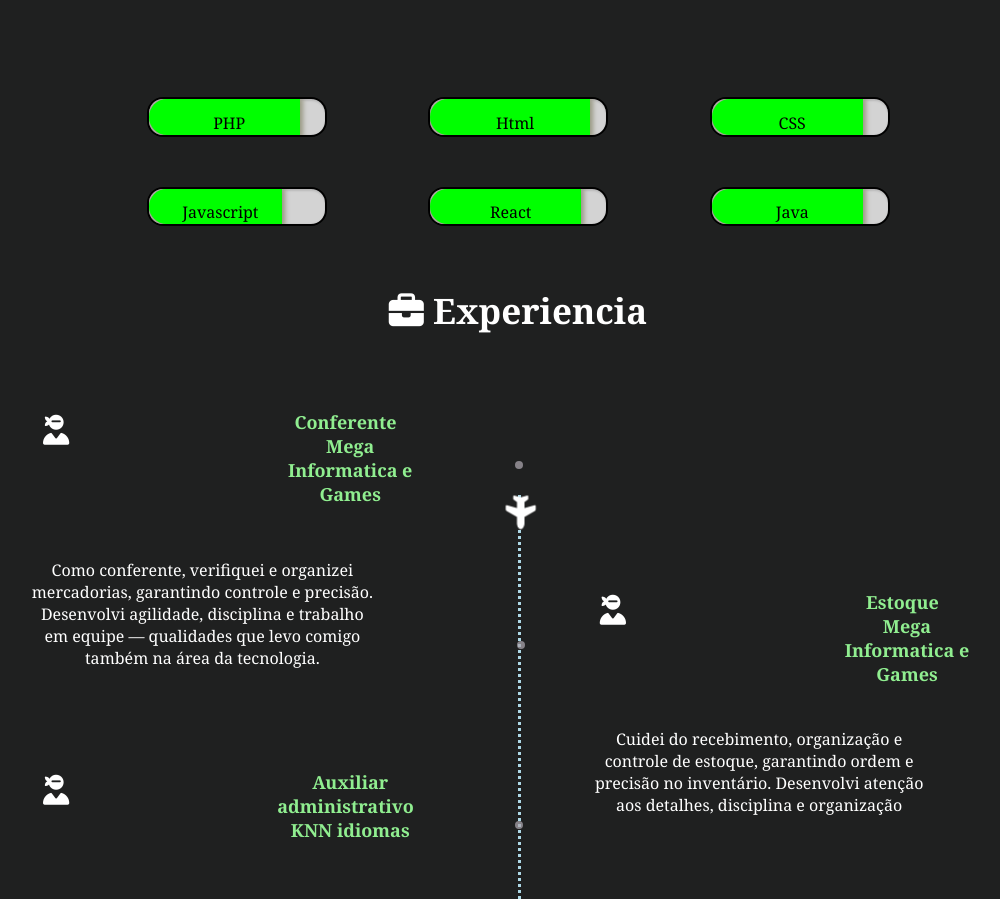
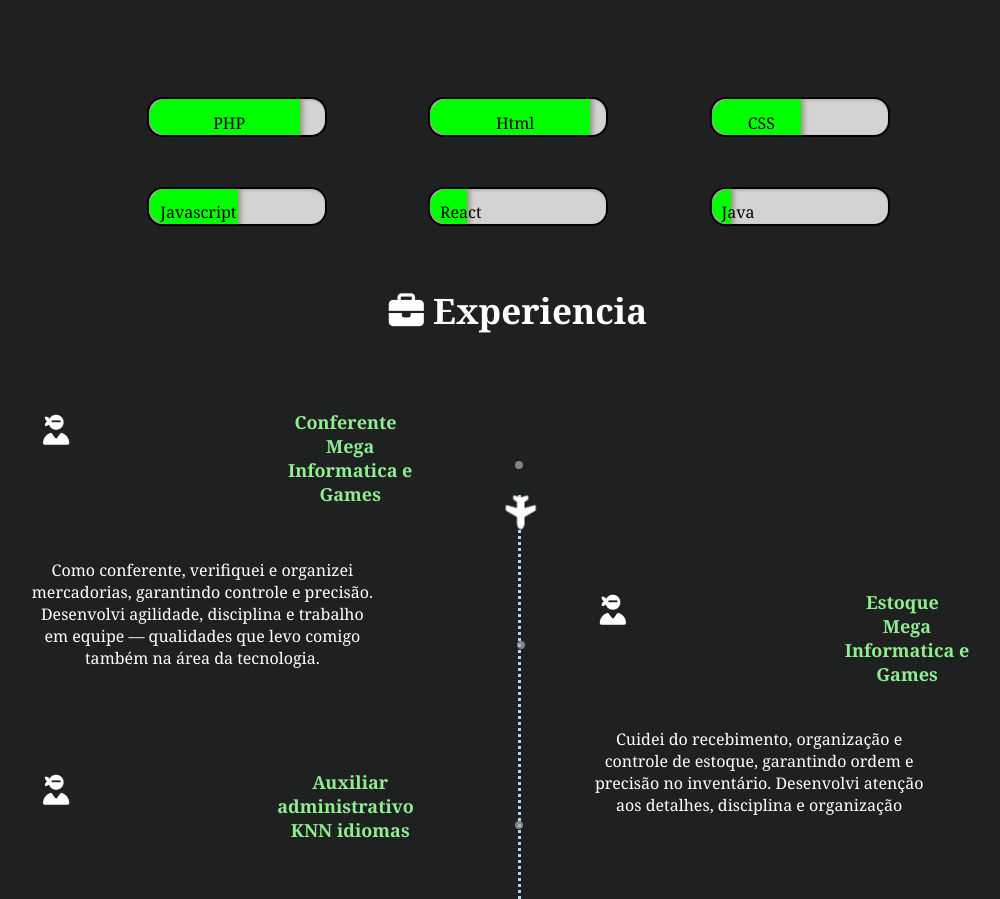
Before and after one commit to Gustassza/Portf-lio, a plain HTML site: page index.html in a window 1280 px wide. Shown: the part 1162-2061 px from the top of the page, without its empty margins (122-1122 px from the left). Drawn offline with Linux system fonts and the light colour scheme.

Commit message:
Update index.html

```diff
--- a/index.html
+++ b/index.html
@@ -4,7 +4,7 @@
     <title>
         Gustavo souza
     </title>
-    <meta name="viewport" content="width=device-width, initial-scale=1.0">
+   <meta name="viewport" content="width=device-width, initial-scale=1.0">
     <link rel="stylesheet" type="text/css" href="style.css">
     <script src="https://kit.fontawesome.com/d852390096.js" crossorigin="anonymous"></script>
 </head>
@@ -48,7 +48,7 @@
         </div>
             <p>Olá! Meu nome é Luis Gustavo Nogueira Souza, tenho 18 anos e sou estudante de Análise e Desenvolvimento de Sistemas. Desde cedo, descobri minha afinidade com a tecnologia e, desde então, venho me aprofundando em áreas como desenvolvimento web, programação em Python, front-end e criação de jogos.
 
-Sou curiosa, autodidata e apaixonada por transformar ideias em interfaces funcionais. Já trabalhei como conferente, estoquista e auxiliar administrativo, experiências que fortaleceram minha responsabilidade, organização e capacidade de trabalhar em equipe — qualidades que levo comigo também para a área de TI.
+Sou curioso, autodidata e apaixonado por transformar ideias em interfaces funcionais. Já trabalhei como conferente, estoquista e auxiliar administrativo, experiências que fortaleceram minha responsabilidade, organização e capacidade de trabalhar em equipe — qualidades que levo comigo também para a área de TI.
 
 Atualmente, estou em constante evolução, desenvolvendo projetos pessoais e buscando oportunidades para aplicar meus conhecimentos na prática. Meu objetivo é construir experiências digitais que unam estética, acessibilidade e desempenho.
             </p>
@@ -84,7 +84,7 @@ Atualmente, estou em constante evolução, desenvolvendo projetos pessoais e bus
                 </div>
 
                 <div class="skill-progress">
-                    <div class="eighty-five-percent mb-teal" data-bar-width="85">
+                    <div class="eighty-five-percent mb-teal" data-bar-width="50">
                         <div class="skill-name">
                             <span> CSS </span>
                         </div>
@@ -93,7 +93,7 @@ Atualmente, estou em constante evolução, desenvolvendo projetos pessoais e bus
                 </div>
 
                 <div class="skill-progress">
-                    <div class="eighty-five-percent mb-light-purple" data-bar-width="75">
+                    <div class="eighty-five-percent mb-light-purple" data-bar-width="50">
                         <div class="skill-name">
                             <span> Javascript </span>
                         </div>
@@ -102,7 +102,7 @@ Atualmente, estou em constante evolução, desenvolvendo projetos pessoais e bus
                 </div>
 
                 <div class="skill-progress">
-                    <div class="eighty-five-percent mb-orange" data-bar-width="85">
+                    <div class="eighty-five-percent mb-orange" data-bar-width="20">
                         <div class="skill-name">
                             <span> React </span>
                         </div>
@@ -111,7 +111,7 @@ Atualmente, estou em constante evolução, desenvolvendo projetos pessoais e bus
                 </div>
 
                 <div class="skill-progress">
-                    <div class="eighty-five-percent mb-blue" data-bar-width="85">
+                    <div class="eighty-five-percent mb-blue" data-bar-width="10">
                         <div class="skill-name">
                             <span> Java </span>
                         </div>
```
